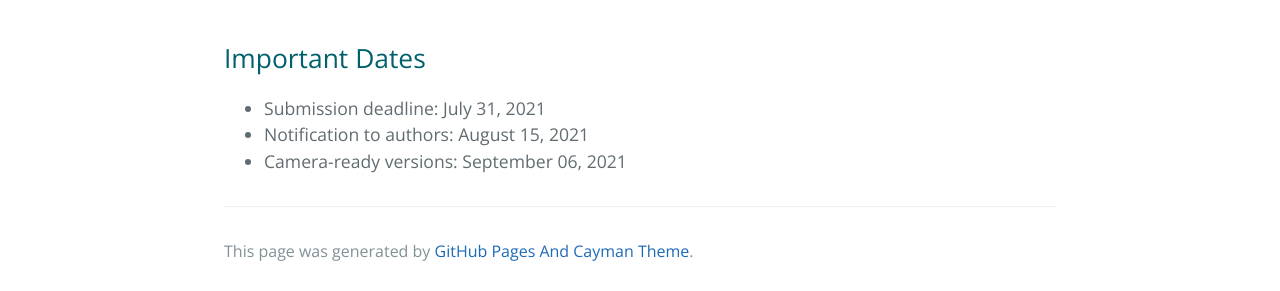
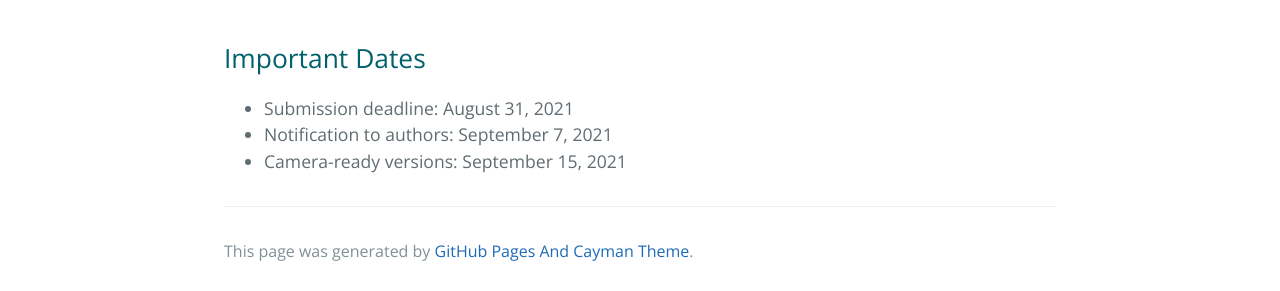
Before and after one commit to cdtsecomane/cdtsecomane.github.io, a Jekyll site: the page built from cfp.md, in a window 1280 px wide. Shown: the part 1888-2179 px from the top of the page. Built offline with Jekyll 4.4.1, drawn with Linux system fonts in a browser that asks for light colours.

Commit message:
deadlines new

```diff
--- a/cfp.md
+++ b/cfp.md
@@ -40,6 +40,6 @@ environment
 ## Submissions
 
 ## Important Dates
-* Submission deadline: July 31, 2021
-* Notification to authors: August 15, 2021
-* Camera-ready versions: September 06, 2021
+* Submission deadline: August 31, 2021
+* Notification to authors: September 7, 2021
+* Camera-ready versions: September 15, 2021
```
